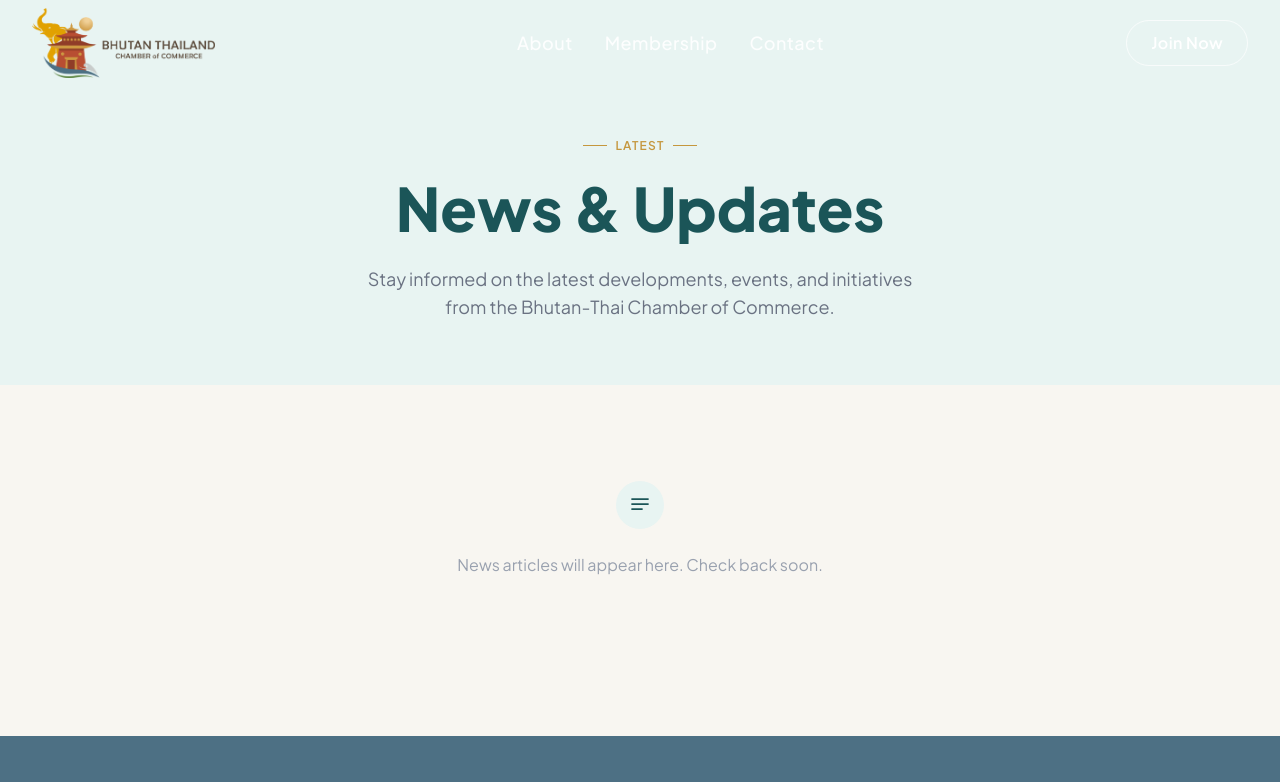
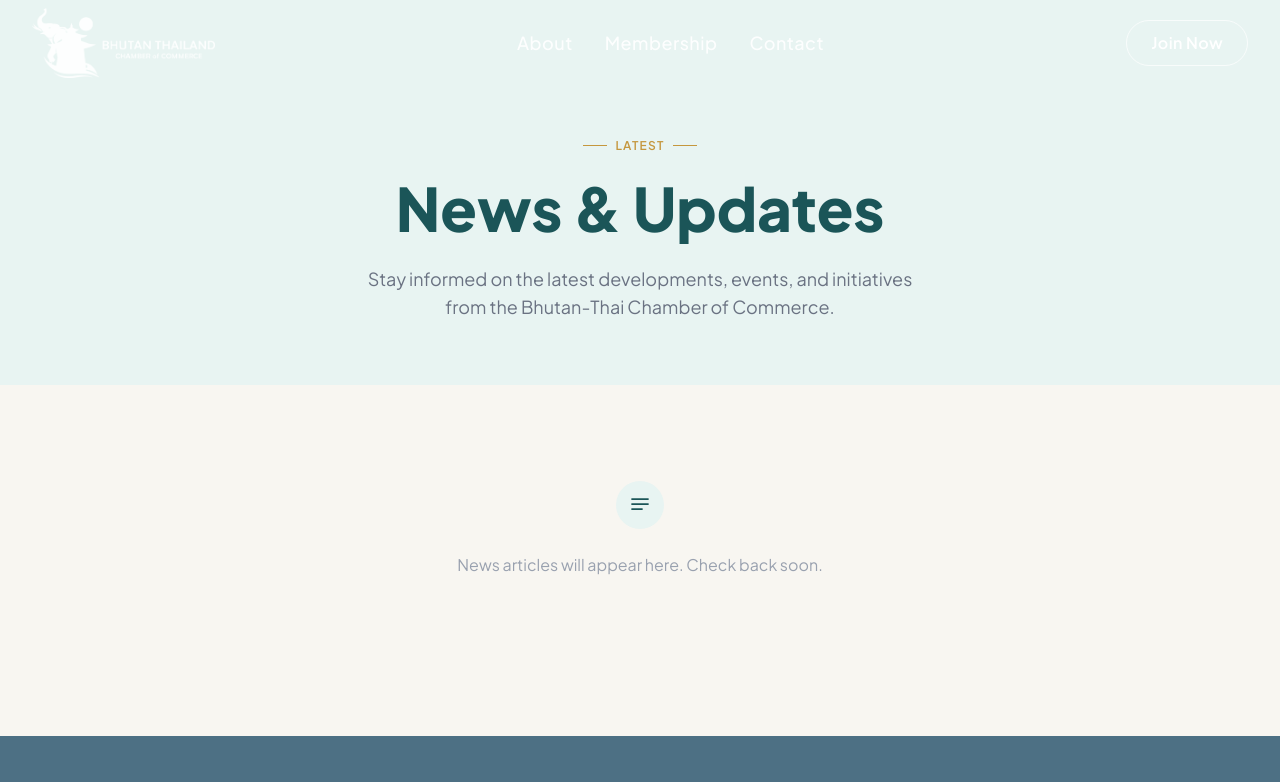
Before and after one commit to Snorbs23/bhtcc-website, a Next.js app: page /news in a window 1280 px wide. Shown: the top 782 px of the page. Built offline with nearby package versions, Linux system fonts and the light colour scheme.

Commit message:
Fix logo visibility with invert filter on dark backgrounds

```diff
--- a/src/components/Footer.tsx
+++ b/src/components/Footer.tsx
@@ -38,7 +38,7 @@ export default function Footer() {
           {/* Left — Logo + social */}
           <div>
             <a href="/" className="inline-block">
-              <Image src="/BHTCClongBG.png" alt="BHTCC" width={240} height={80} className="object-contain block" style={{ height: '80px', width: 'auto', borderRadius: '8px' }} />
+              <Image src="/BHTCClong.png" alt="BHTCC" width={240} height={80} className="object-contain block" style={{ height: '80px', width: 'auto', filter: 'brightness(0) invert(1)', opacity: 0.9 }} />
             </a>
             <p className="mt-3 text-xs leading-relaxed" style={{ color: "rgba(255,255,255,0.5)" }}>
               Fostering bilateral trade and investment between Bhutan and Thailand.
--- a/src/components/Navbar.tsx
+++ b/src/components/Navbar.tsx
@@ -1,9 +1,16 @@
 "use client";
 
-import { useState } from "react";
+import { useState, useEffect } from "react";
 
 export default function Navbar() {
   const [menuOpen, setMenuOpen] = useState(false);
+  const [scrolled, setScrolled] = useState(false);
+
+  useEffect(() => {
+    const onScroll = () => setScrolled(window.scrollY > 60);
+    window.addEventListener("scroll", onScroll, { passive: true });
+    return () => window.removeEventListener("scroll", onScroll);
+  }, []);
 
   const navLinks = [
     { label: "About", href: "/#about" },
@@ -12,13 +19,44 @@ export default function Navbar() {
   ];
 
   return (
-    <nav className="absolute top-0 left-0 right-0 z-50 py-2">
+    <nav
+      className="fixed top-0 left-0 right-0 z-50 py-2 transition-all duration-300"
+      style={
+        scrolled
+          ? { background: "rgba(255,255,255,0.85)", backdropFilter: "blur(16px)", WebkitBackdropFilter: "blur(16px)", borderBottom: "1px solid rgba(0,0,0,0.06)" }
+          : {}
+      }
+    >
       <div className="max-w-7xl mx-auto px-4 sm:px-6 lg:px-8">
         <div className="flex items-center justify-between">
-          {/* Logo + Text */}
+          {/* Logo */}
           <a href="/" className="flex items-center gap-3">
-            <img src="/BHTCClong.png" alt="BHTCC" className="hidden md:block" style={{ height: '70px', width: 'auto', objectFit: 'contain' }} />
-            <img src="/BHTCC.png" alt="BHTCC" className="block md:hidden" style={{ height: '50px', width: 'auto', objectFit: 'contain' }} />
+            <img
+              src="/BHTCClong.png"
+              alt="BHTCC"
+              className="hidden md:block"
+              style={{
+                height: '70px',
+                width: 'auto',
+                objectFit: 'contain',
+                filter: scrolled ? 'none' : 'brightness(0) invert(1)',
+                opacity: scrolled ? 1 : 0.9,
+                transition: 'filter 0.3s, opacity 0.3s',
+              }}
+            />
+            <img
+              src="/BHTCC.png"
+              alt="BHTCC"
+              className="block md:hidden"
+              style={{
+                height: '50px',
+                width: 'auto',
+                objectFit: 'contain',
+                filter: scrolled ? 'none' : 'brightness(0) invert(1)',
+                opacity: scrolled ? 1 : 0.9,
+                transition: 'filter 0.3s, opacity 0.3s',
+              }}
+            />
           </a>
 
           {/* Desktop nav links */}
@@ -27,7 +65,8 @@ export default function Navbar() {
               <a
                 key={link.href}
                 href={link.href}
-                className="text-white/90 font-medium text-lg tracking-wide transition-colors duration-200 hover:text-white"
+                className="font-medium text-lg tracking-wide transition-colors duration-200"
+                style={{ color: scrolled ? '#4D7084' : 'rgba(255,255,255,0.9)' }}
               >
                 {link.label}
               </a>
@@ -38,7 +77,20 @@ export default function Navbar() {
           <div className="flex items-center gap-4">
             <a
               href="/membership"
-              className="hidden md:inline-flex items-center px-6 py-2.5 rounded-full text-base font-semibold text-white border border-white/70 tracking-wide transition-all duration-200 hover:bg-white hover:text-[#4D7084]"
+              className="hidden md:inline-flex items-center px-6 py-2.5 rounded-full text-base font-semibold tracking-wide transition-all duration-200"
+              style={
+                scrolled
+                  ? { color: '#4D7084', border: '1.5px solid #4D7084' }
+                  : { color: 'white', border: '1.5px solid rgba(255,255,255,0.7)' }
+              }
+              onMouseEnter={e => {
+                (e.currentTarget as HTMLElement).style.background = scrolled ? '#4D7084' : 'rgba(255,255,255,0.15)';
+                (e.currentTarget as HTMLElement).style.color = scrolled ? 'white' : 'white';
+              }}
+              onMouseLeave={e => {
+                (e.currentTarget as HTMLElement).style.background = 'transparent';
+                (e.currentTarget as HTMLElement).style.color = scrolled ? '#4D7084' : 'white';
+              }}
             >
               Join Now
             </a>
@@ -49,9 +101,9 @@ export default function Navbar() {
               onClick={() => setMenuOpen(!menuOpen)}
               aria-label="Toggle menu"
             >
-              <span className={`block w-5 h-px transition-all duration-300 bg-white ${menuOpen ? "rotate-45 translate-y-[7px]" : ""}`} />
-              <span className={`block w-5 h-px transition-all duration-300 bg-white ${menuOpen ? "opacity-0" : ""}`} />
-              <span className={`block w-5 h-px transition-all duration-300 bg-white ${menuOpen ? "-rotate-45 -translate-y-[7px]" : ""}`} />
+              <span className={`block w-5 h-px transition-all duration-300 ${scrolled ? 'bg-[#4D7084]' : 'bg-white'} ${menuOpen ? "rotate-45 translate-y-[7px]" : ""}`} />
+              <span className={`block w-5 h-px transition-all duration-300 ${scrolled ? 'bg-[#4D7084]' : 'bg-white'} ${menuOpen ? "opacity-0" : ""}`} />
+              <span className={`block w-5 h-px transition-all duration-300 ${scrolled ? 'bg-[#4D7084]' : 'bg-white'} ${menuOpen ? "-rotate-45 -translate-y-[7px]" : ""}`} />
             </button>
           </div>
         </div>
```
